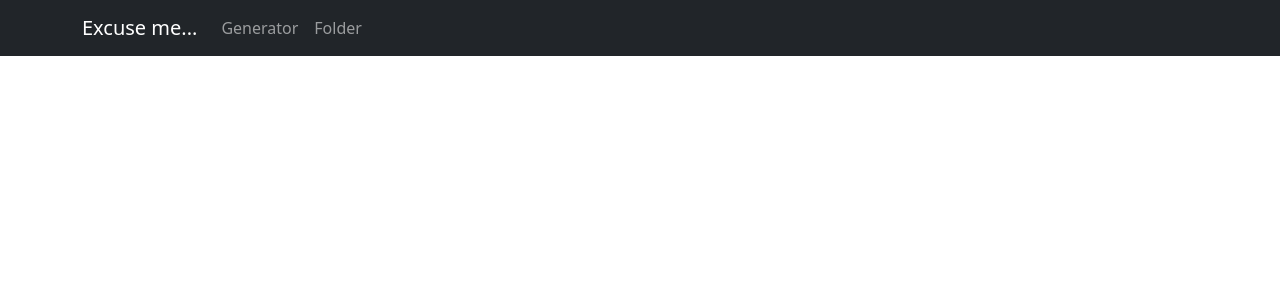
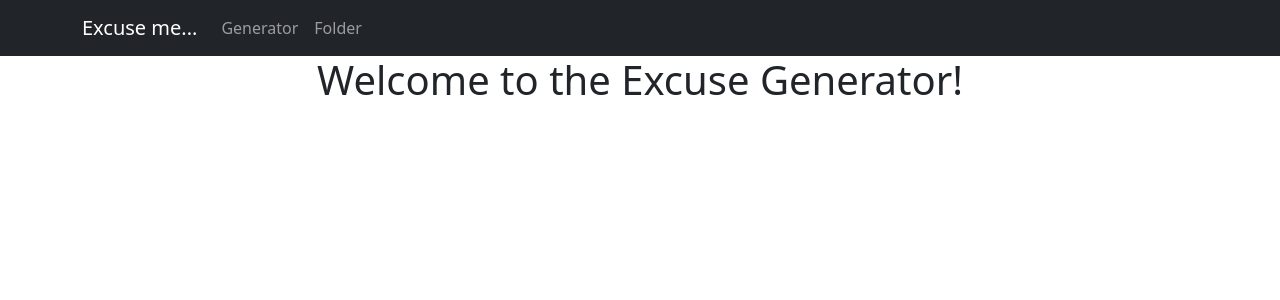
Before and after one commit to MiuMiuMiuMiuMiu/excuse, a React (Create React App) app in the folder my-app/: page / in a window 1280 px wide. Shown: the top 300 px of the page. Built offline with nearby package versions, Linux system fonts and the light colour scheme.

Commit message:
Added column containing h1 title

```diff
--- a/my-app/src/App.js
+++ b/my-app/src/App.js
@@ -2,9 +2,17 @@ import 'bootstrap/dist/css/bootstrap.min.css';
 import Container from 'react-bootstrap/Container';
 import Nav from 'react-bootstrap/Nav';
 import Navbar from 'react-bootstrap/Navbar';
+import ThemeProvider from 'react-bootstrap/ThemeProvider'
+import Row from 'react-bootstrap/Row';
+import Col from 'react-bootstrap/Col';
+
 
 function App() {
   return (
+    <ThemeProvider
+      breakpoints={['xxxl', 'xxl', 'xl', 'lg', 'md', 'sm', 'xs', 'xxs']}
+      minBreakpoint="xxs"
+    >
       <div className="App">
         <Navbar bg="dark" variant="dark" expand="lg">
           <Container>
@@ -18,7 +26,13 @@ function App() {
             </Navbar.Collapse>
           </Container>
         </Navbar>
+        <Row>
+          <Col>
+            <h1 className="text-center">Welcome to the Excuse Generator!</h1>
+          </Col>
+        </Row>
       </div>
+    </ThemeProvider>
   );
 }
 
```
Lines whose indentation alone changed are shown as unchanged.
